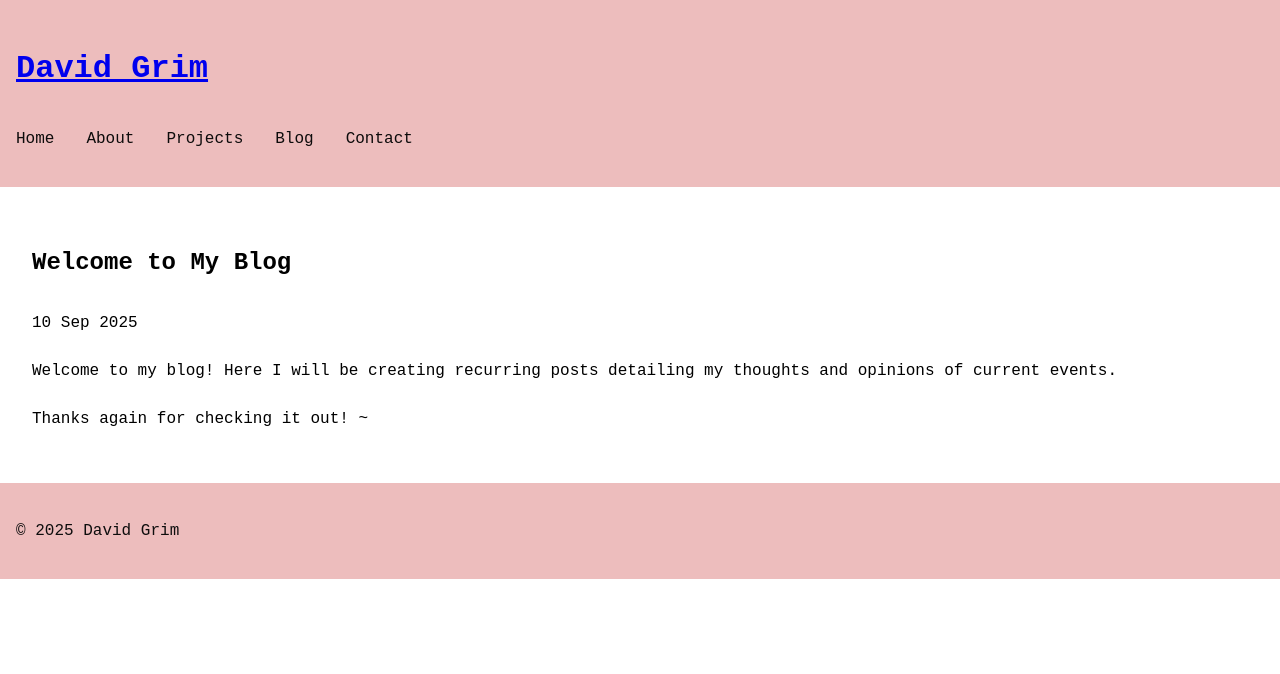
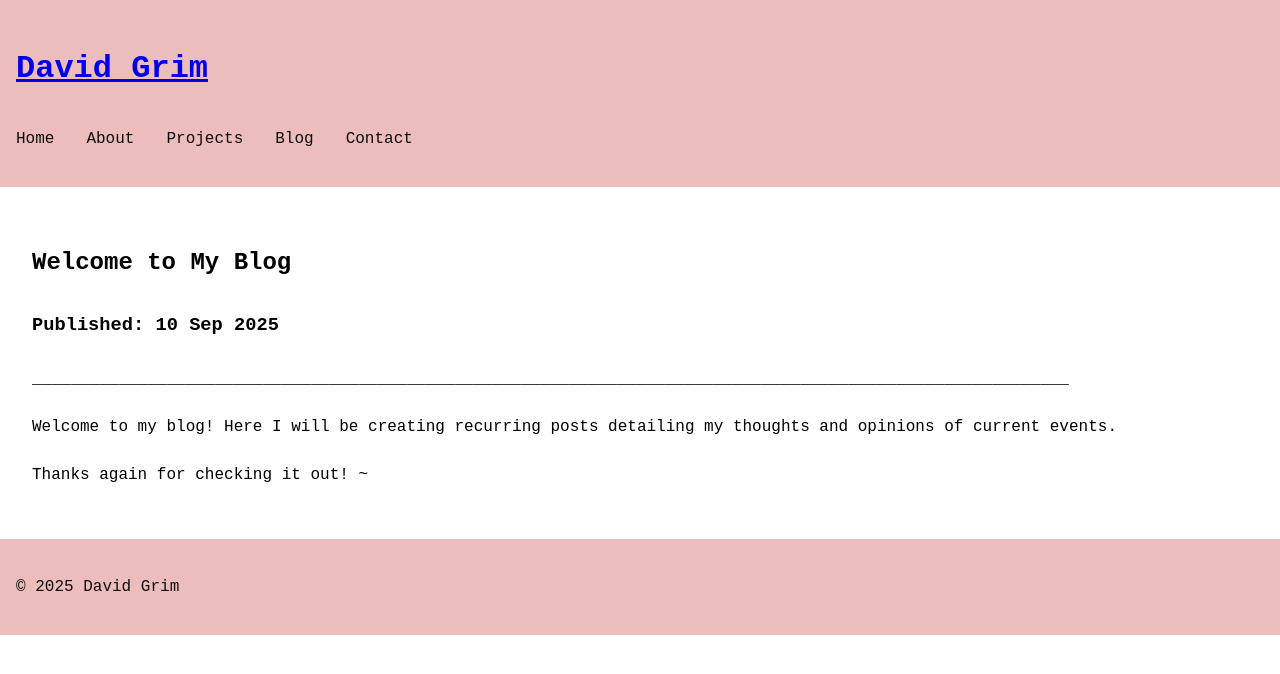
Before and after one commit to David-Grim/Portfolio, a Jekyll site: the page built from _posts/2025-09-10-welcome-to-my-blog.md, in a window 1280 px wide. Shown: the top 674 px of the page. Built offline with Jekyll 4.4.1, drawn with Linux system fonts in a browser that asks for light colours.

Commit message:
fixing posts one more time

```diff
--- a/_layouts/post.html
+++ b/_layouts/post.html
@@ -3,6 +3,7 @@ layout: default
 ---
 <article class="post">
   <h1>{{ page.title }}</h1>
-  <p class="post-meta">{{ page.date | date_to_string }}</p>
+  <h3 class="post-meta">Published: {{ page.date | date_to_string }}</h3>
+  <p>____________________________________________________________________________________________________________</p>
   {{ content }}
 </article>
```
